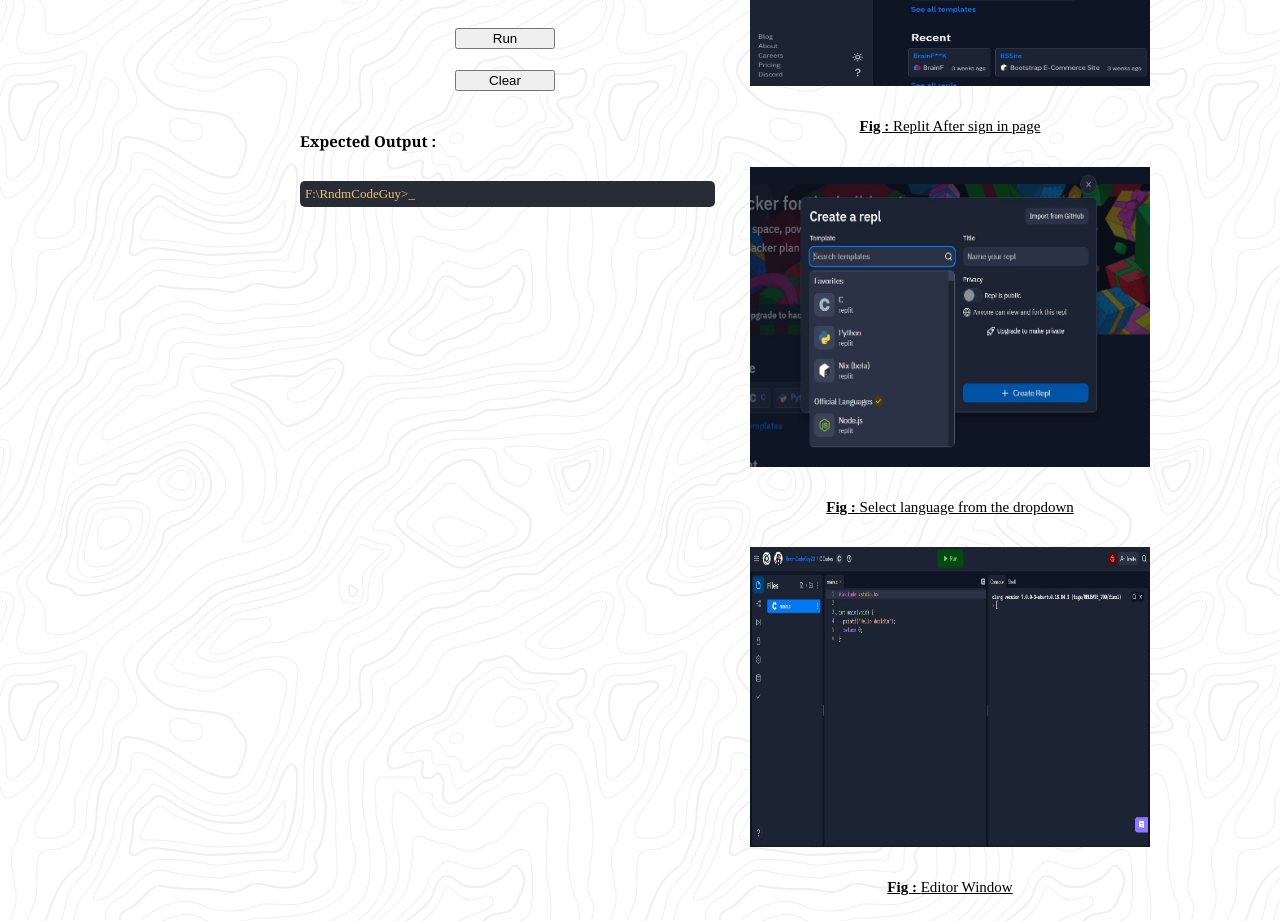
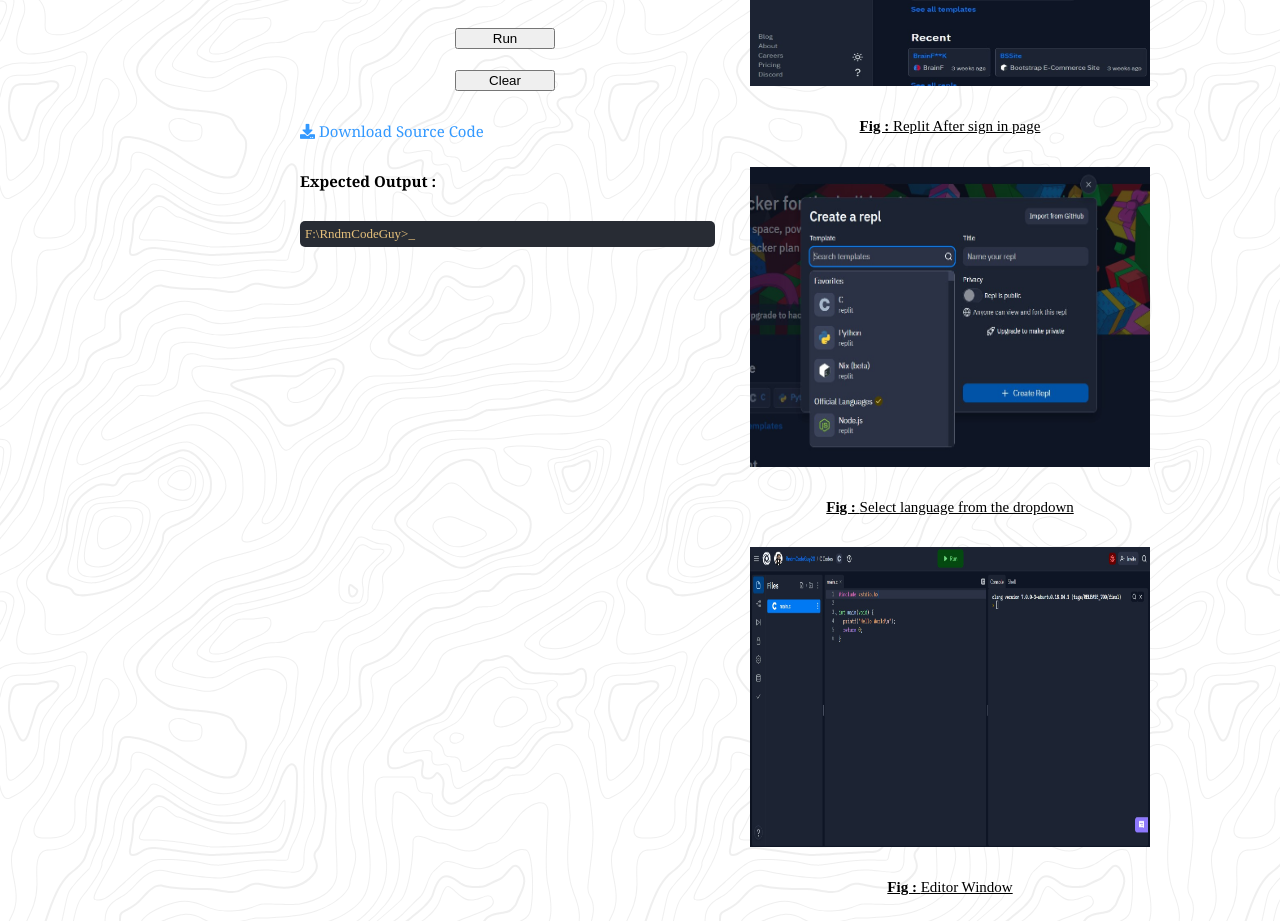
Before and after one commit to RndmCodeGuy20/Tutorial-Website, a plain HTML site: page HelloWorld.html in a window 1280 px wide. Shown: the part 2769-3690 px from the top of the page. Drawn offline with nearby package versions, Linux system fonts and the light colour scheme; a web font is replaced by a local one.

Commit message:
download button added : master

```diff
--- a/HelloWorld.html
+++ b/HelloWorld.html
@@ -222,6 +222,15 @@
           name="btnSubmit"
           title="Click to Reset Output"
         />
+        <br /><br />
+        <a
+          class="intext"
+          id="dload"
+          href="Code/HelloWord.c"
+          download
+          style="padding-left: 25px"
+          ><i class="fas fa-download"></i> Download Source Code</a
+        >
 
         <p style="font-weight: bold">Expected Output :</p>
 
```
